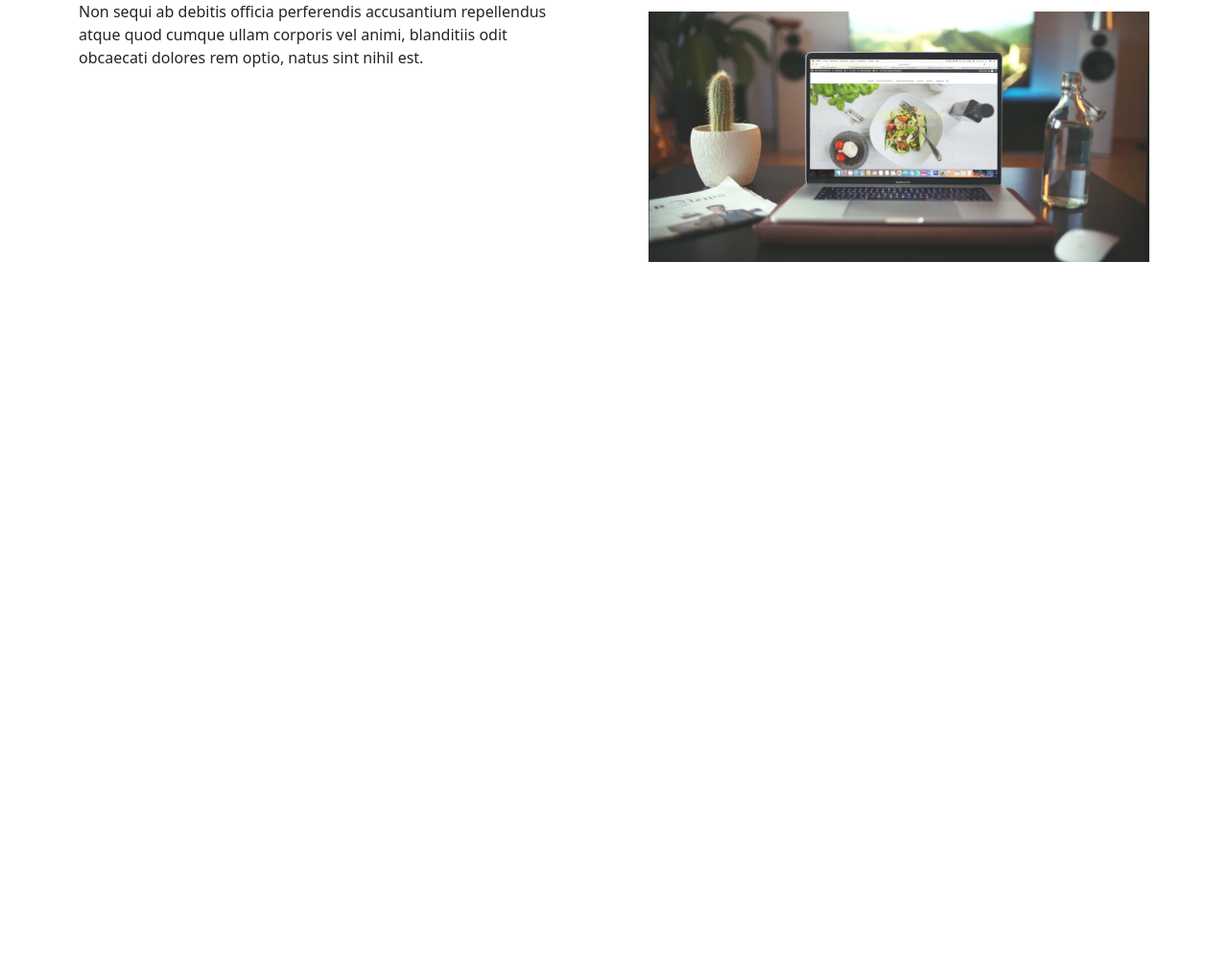
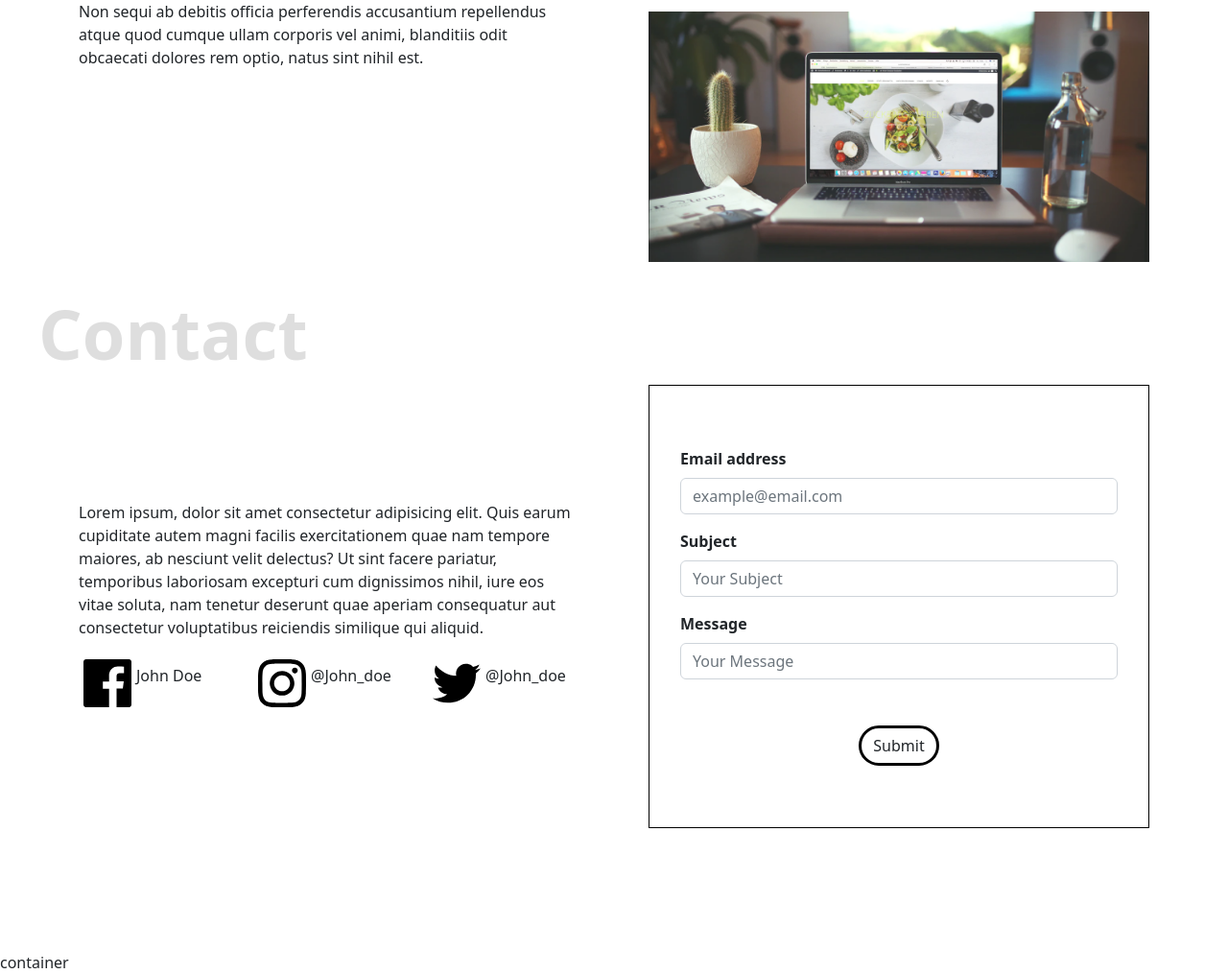
Before and after one commit to SanjayaPutra23/portfolio, a plain HTML site: page index.html in a window 1280 px wide. Shown: the part 1626-2641 px from the top of the page at 96% size. Before the commit the page ends 1899 px from the top, so only its background shows below. Drawn offline with nearby package versions, Linux system fonts and the light colour scheme.

Commit message:
add contact

```diff
--- a/index.html
+++ b/index.html
@@ -105,7 +105,46 @@
             </div>
         </div>
     </section>
-
+    <section id="contact" class="contact container">
+        <div class="row d-flex align-items-center gap-5">
+            <div class="col">
+                <p>Lorem ipsum, dolor sit amet consectetur adipisicing elit. Quis earum cupiditate autem magni facilis exercitationem quae nam tempore maiores, ab nesciunt velit delectus? Ut sint facere pariatur, temporibus laboriosam excepturi cum dignissimos nihil, iure eos vitae soluta, nam tenetur deserunt quae aperiam consequatur aut consectetur voluptatibus reiciendis similique qui aliquid.</p>
+                <div class="row">
+                    <div class="col d-flex align-items-center">
+                        <img src="images/Facebook.svg" alt="facebook icon">
+                        <p>John Doe</p>
+                    </div>
+                    <div class="col d-flex align-items-center">
+                        <img src="images/Instagram.svg" alt="instagram icon">
+                        <p>@John_doe</p>
+                    </div>
+                    <div class="col d-flex align-items-center">
+                        <img src="images/Twitter.svg" alt="twitter icon">
+                        <p>@John_doe</p>
+                    </div>
+                </div>
+            </div>
+            <div class="col">
+                <form class="contact-form" onsubmit="onFormSubmit(event)">
+                    <div class="mb-3">
+                        <label for="inp_email" class="form-label">Email address</label>
+                        <input type="email" class="form-control" id="inp_email" placeholder="example@email.com" required>
+                    </div>
+                    <div class="mb-3">
+                        <label for="einp_subject" class="form-label">Subject</label>
+                        <input type="text" class="form-control" id="inp_subject" placeholder="Your Subject" required>
+                    </div>
+                    <div class="mb-3">
+                        <label for="inp_message" class="form-label">Message</label>
+                        <input type="text" class="form-control" id="inp_message" placeholder="Your Message" required>
+                    </div>
+                    <div class="d-flex justify-content-center mt-5">
+                        <button type="submit" class="btn btn button">Submit</button>
+                    </div>
+                </form>
+            </div>
+        </div>
+    </section>container
     <script src="https://cdn.jsdelivr.net/npm/@popperjs/core@2.11.6/dist/umd/popper.min.js"
         integrity="sha384-oBqDVmMz9ATKxIep9tiCxS/Z9fNfEXiDAYTujMAeBAsjFuCZSmKbSSUnQlmh/jp3"
         crossorigin="anonymous"></script>
--- a/main.js
+++ b/main.js
@@ -11,3 +11,23 @@ function toggleDetail(e) {
     const detail = $(item).children(".about-exp-item-detail");
     $(detail).slideToggle();
 }
+
+function onFormSubmit(e) {
+    e.preventDefault();
+    const email = $("#inp_email");
+    const subject = $("#inp_subject");
+    const message = $("#inp_message");
+
+    if (!$(email).val()) {
+        alert("Email is required");
+    } else if (!$(subject).val()) {
+        alert("Subject is required");
+    } else if (!$(message).val()) {
+        alert("Message is required");
+    } else {
+        alert("Form Submitted");
+        $(email).val("");
+        $(subject).val("");
+        $(message).val("");
+    }
+}
--- a/style.css
+++ b/style.css
@@ -124,6 +124,23 @@ section::before {
     content: 'Web Project';
 }
 
+.contact {
+    padding-bottom: 128px;
+}
+
+.contact::before {
+    content: 'Contact';
+}
+
+.contact-form {
+    border: 1px solid black;
+    padding: 64px 32px;
+}
+
+.form-label {
+    font-weight: 700;
+}
+
 @keyframes upDown {
     0% {
         transform: translateY(0);
```
Also changed, not shown: images/Facebook.svg (added), images/Instagram.svg (added), images/Twitter.svg (added).
